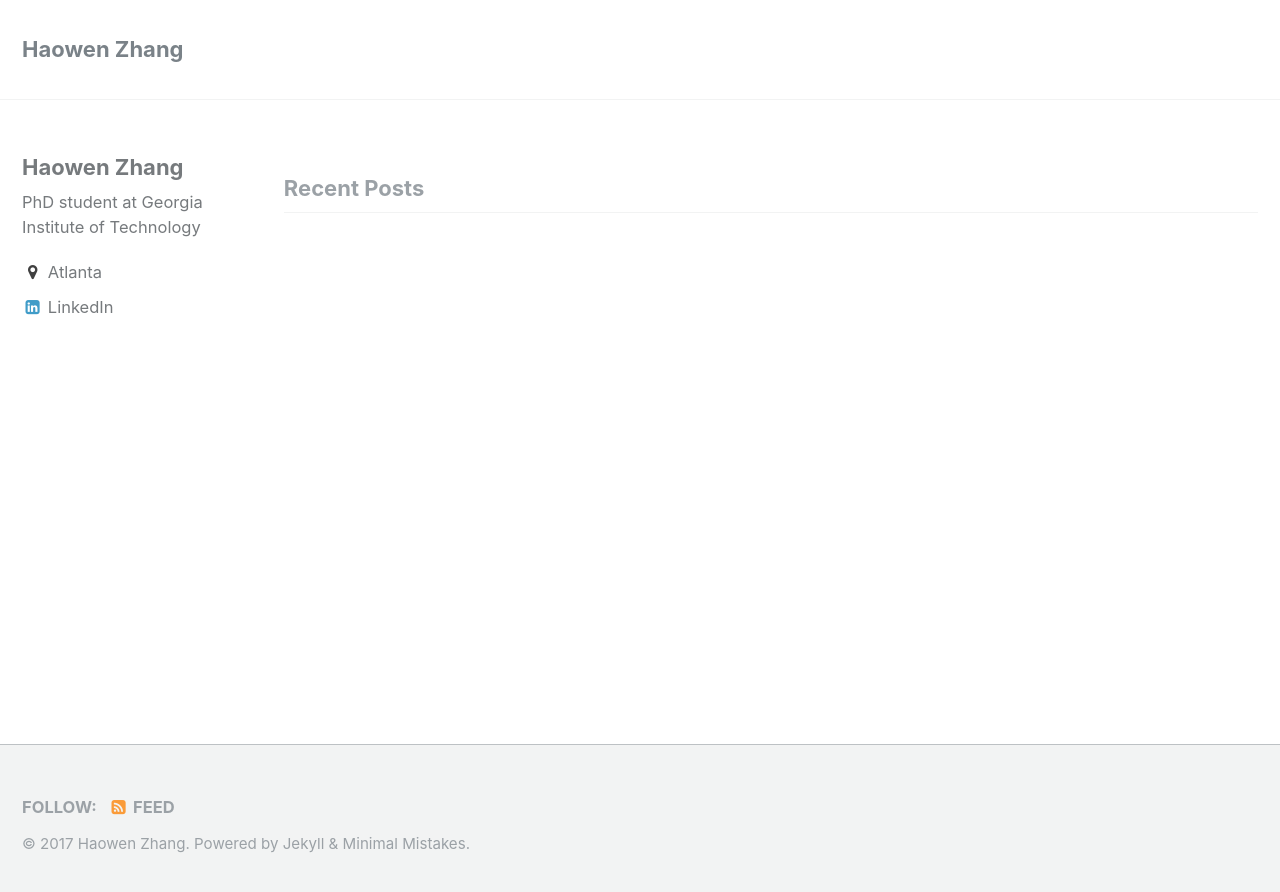
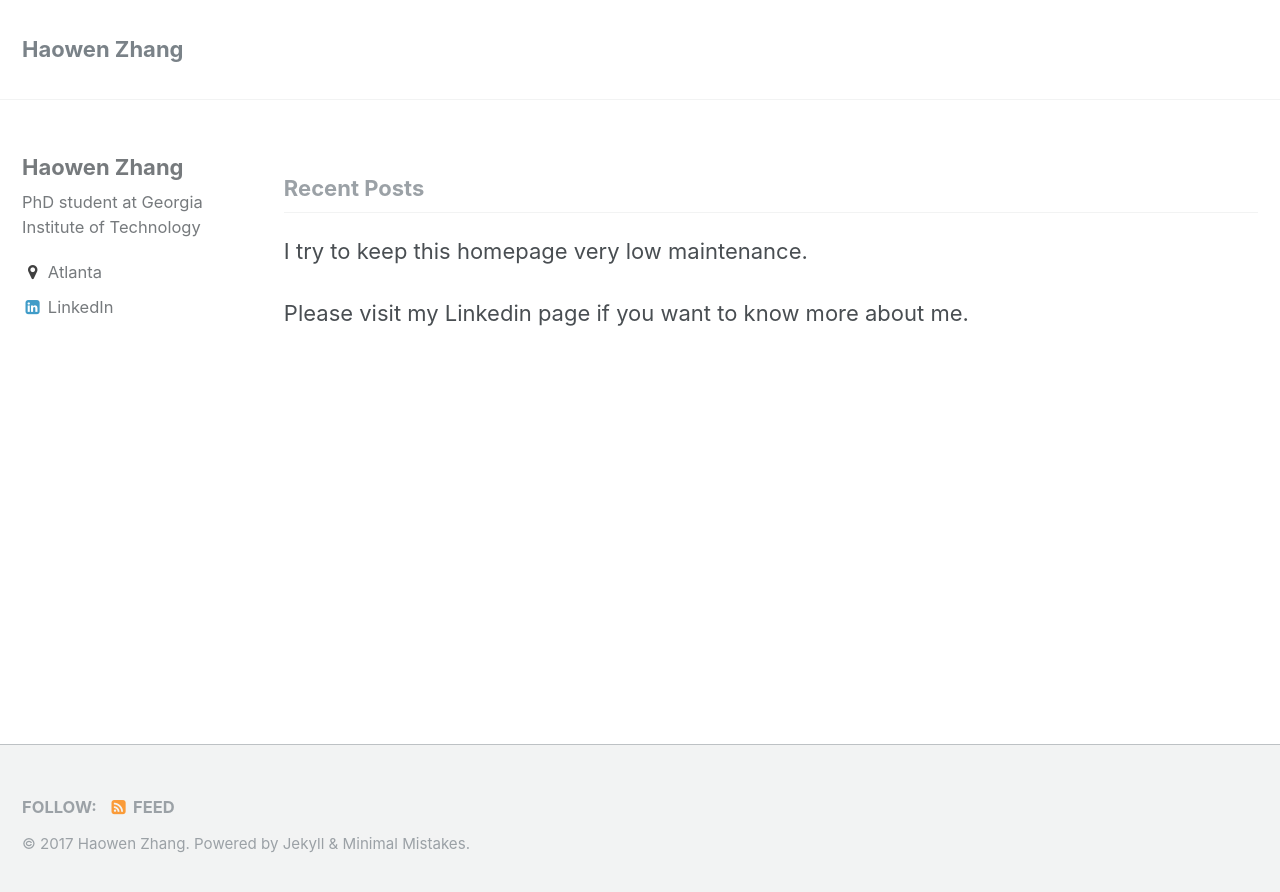
Before and after one commit to howenz/howenz.github.io, a Jekyll site: the page built from index.html, in a window 1280 px wide. Shown: the top 892 px of the page. Built offline with Jekyll 4.4.1, drawn with Linux system fonts in a browser that asks for light colours; the list of posts is cut into pages by our own code.

Commit message:
update homepage

```diff
--- a/_layouts/home.html
+++ b/_layouts/home.html
@@ -3,6 +3,7 @@ layout: archive
 ---
 
 <h3 class="archive__subtitle">{{ site.data.ui-text[site.locale].recent_posts | default: "Recent Posts" }}</h3>
+<p>I try to keep this homepage very low maintenance.</p> <p>Please visit my Linkedin page if you want to know more about me.</p>
 
 {% for post in paginator.posts %}
   {% include archive-single.html %}
```
